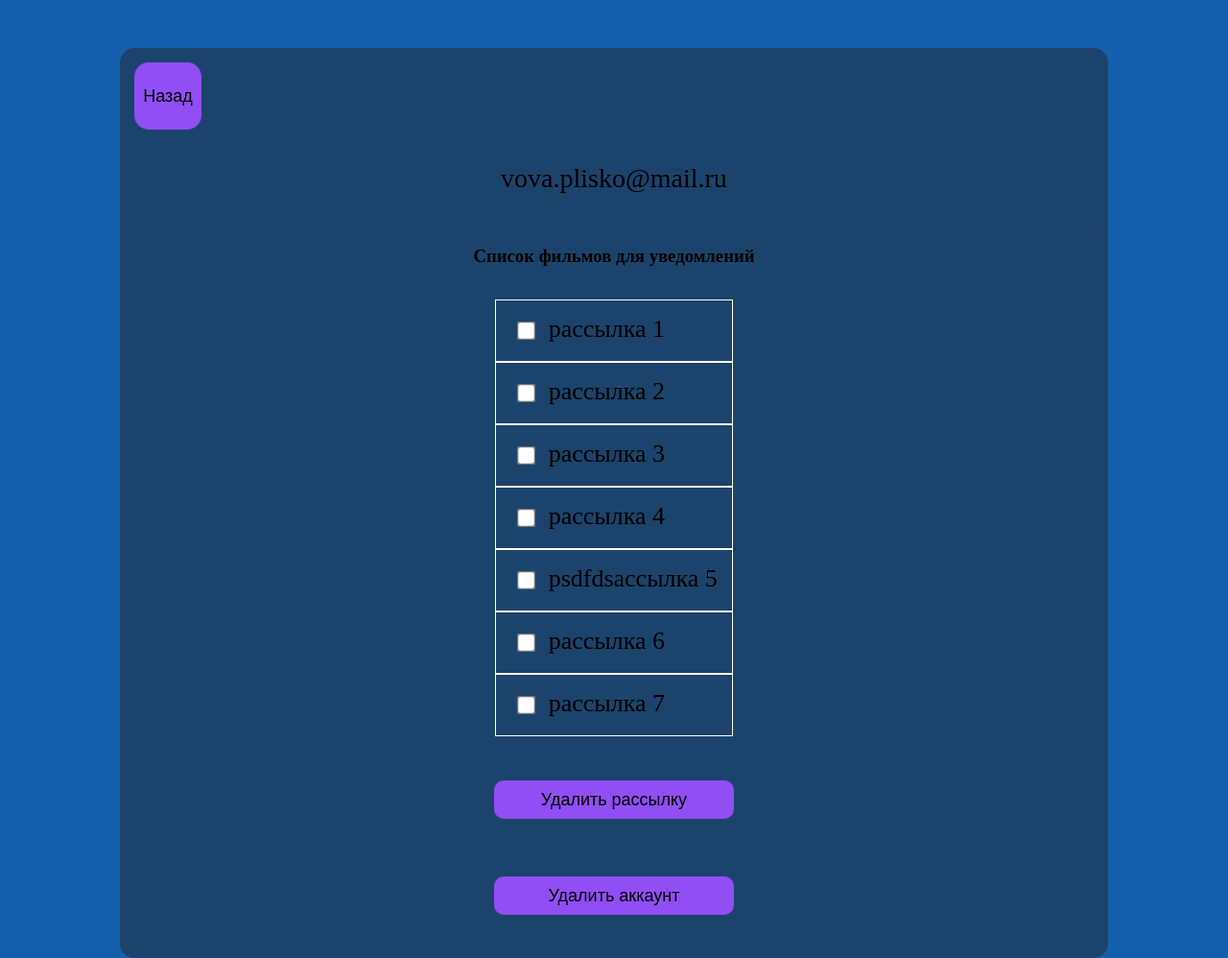
After one commit to CrazyF1re/CinemaSchedule-2.0, a FastAPI app: template templates/lk.html in a window 1280 px wide. The commit adds this page. Shown: the whole page at 96% size. Run offline with FastAPI, Linux system fonts and the light colour scheme; the template is opened without the code that fills it, so the values that code supplies are empty; parts of the project's set-up code (start-up, migrations or seed data) failed here and were passed over.

Commit message:
add buttons to login, register and personal accautn

```diff
--- a/main.py
+++ b/main.py
@@ -42,7 +42,10 @@ def get_main(request: Request):
                                        .where(film_table.c.img_url !='')
                                        .with_only_columns(film_table.c.name,film_table.c.img_url)).fetchall()
 
-    return templates.TemplateResponse(request=request, name='main.html',context={"films":films})
+    context = {"films":films, 'token':False}
+    if request.cookies.get('token'):
+        context['token'] = True
+    return templates.TemplateResponse(request=request, name='main.html',context=context)
 
 @app.get('/films/{film}/')
 def get_film(request:Request,film):
@@ -81,7 +84,10 @@ def get_film(request:Request,film):
                                         .with_only_columns(sessions_table.c.datetime,sessions_table.c.price)).fetchall()
                 all_sessions[2].append({cinema:sessions})
                 all_sessions[3][cinema] = film_url
-    return templates.TemplateResponse(request=request, name='film.html',context={"info":all_sessions})
+    context = {"info":all_sessions, 'token' :False}
+    if request.cookies.get('token'):
+        context['token'] = True
+    return templates.TemplateResponse(request=request, name='film.html',context=context)
 
 @app.get('/login')
 def login(request: Request):
@@ -94,6 +100,16 @@ def register(request: Request):
     if (request.cookies.get('token')):
         return RedirectResponse('/')
     return templates.TemplateResponse(request=request, name='register.html')
+
+
+@app.get('/lk')
+def lk(request:Request):
+    if (request.cookies.get('token')):
+        return 0
+    return RedirectResponse('/')
+
+    #get info about planned sending emails
+
 
 @app.post('/register')
 async def register_user( email: Annotated[str, Form()], password: Annotated[str, Form()], request: Request):
@@ -141,4 +157,3 @@ async def logout_user(response:Response):
     #check cookies and look for JWT token
     #logout user if token was founded
     #return some template if user has no token
-    pass
--- /dev/null
+++ b/static/lk.css
@@ -0,0 +1,85 @@
+html,body,header{
+    margin:0;
+    padding:0;
+    background-color: rgba(20, 96, 172);
+    width: 100%;
+    display: flex;
+    align-items: center;
+    justify-content: center;
+    flex-direction: column;
+}
+body,header{
+    width: 1000px;
+    border-radius: 15px;
+    padding: 15px;
+    background-color: rgb(28, 67, 107);
+}
+body{
+    margin-top:50px ;
+
+}
+
+.email{
+
+    font-size: 28px;
+    margin: 20px;
+    display: flex;
+    background: inherit;
+    justify-content: center;
+}
+.delete_accaunt{
+    width: 250px;
+    height: 40px;
+    border: none;
+    background-color: rgb(144, 78, 244);
+    margin: 30px;
+    border-radius: 10px;
+    font-size: 18px;
+}
+.list{
+    display: flex;
+    flex-direction: column;
+}
+.list>input{
+    background-color: inherit;
+
+}
+ul{
+    list-style-type: none;
+    padding: 0;
+}
+ul>li>input{
+    transform:scale(1.5);
+    margin: 10px;
+}
+ul>li{
+    font-size: 26px;
+    border:1px solid white;
+    padding: 15px;
+}
+.go_back{
+    background-color: rgb(144, 78, 244);
+    border:none;
+    font-size: 18px;
+    width: 70px;
+    height: 70px;
+    border-radius: 15px;
+    display: block;
+    margin-right: 930px;
+}
+@media (max-width:1050px){
+    body,header{
+        width: 375px;
+    }
+    .go_back{
+        margin-right: 310px;
+    }
+}
+@media (max-width:410px){
+    body,header{
+        width: 320px;
+    }
+    .go_back{
+        margin-right: 260px;
+    }
+}
--- /dev/null
+++ b/templates/lk.html
@@ -0,0 +1,39 @@
+<!DOCTYPE html>
+<html lang="en">
+<head>
+    <meta charset="UTF-8">
+    <meta name="viewport" content="width=device-width, initial-scale=1.0">
+    <link rel="icon" href="https://cdn-icons-png.flaticon.com/512/425/425868.png" type="image/x-icon">
+    <link rel="stylesheet" href="{{ url_for('static', path='/lk.css') }}">
+    <link rel="stylesheet" href="../static/lk.css">
+    <title>Личный кабинет</title>
+</head>
+<body>
+    <button class="go_back">Назад</button>
+    <header>
+        <div class="email">vova.plisko@mail.ru</div>
+    </header>
+    <h3>Список фильмов для уведомлений</h3>
+    <form action="" class="list">
+        <ul>
+            <li><input type="checkbox"> рассылка 1<br /></li>
+            <li><input type="checkbox"> рассылка 2<br /></li>
+            <li><input type="checkbox"> рассылка 3<br /></li>
+            <li><input type="checkbox"> рассылка 4<br /></li>
+            <li><input type="checkbox"> рsdfdsассылка 5<br /></li>
+            <li><input type="checkbox"> рассылка 6<br /></li>
+            <li><input type="checkbox"> рассылка 7<br /></li>
+        </ul>
+
+
+
+    </form>
+    <button class="delete_accaunt" onclick="delete_acc()">Удалить рассылку</button>
+    <button class="delete_accaunt" onclick="delete_acc()">Удалить аккаунт</button>
+</body>
+<script>
+    function delete_acc(){
+        // post request to delete acc
+    }
+</script>
+</html>
```
Also changed, not shown: static/main.css (+36 -0 lines), templates/film.html (+17 -0 lines), templates/main.html (+20 -0 lines).
